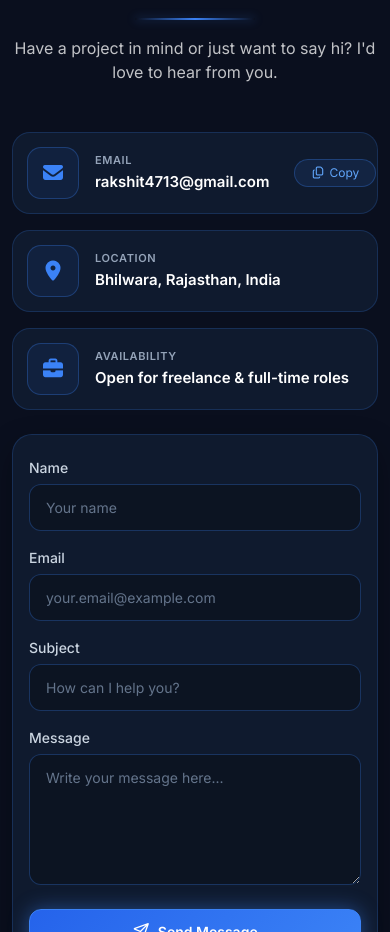
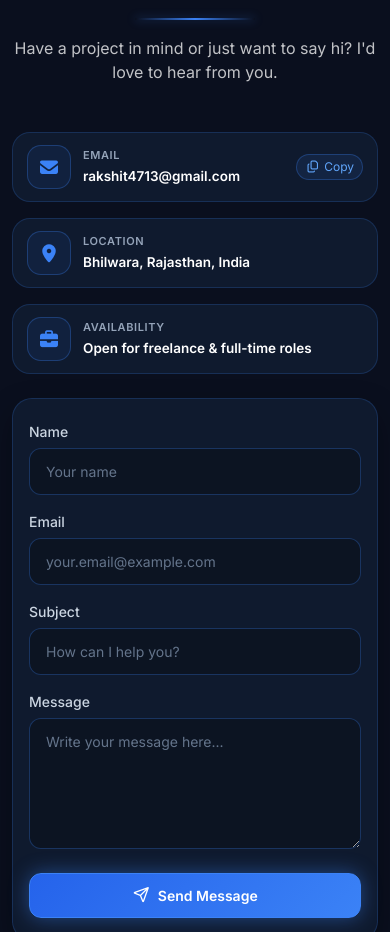
Before and after one commit to Rakshit-maheshwari-rm/Portfolio, a React (Vite) app: page / in a window 390 px wide. Shown: the part 8984-9916 px from the top of the page. Built offline with nearby package versions, Linux system fonts and the light colour scheme.

Commit message:
fix: copy email button display issue

```diff
--- a/src/pages/Contact.jsx
+++ b/src/pages/Contact.jsx
@@ -59,13 +59,13 @@ function Contact() {
                             <div className="contact-icon-box">
                                 <i className="fa-solid fa-envelope"></i>
                             </div>
-                            <div className="me-2">
+                            <div className="contact-card-info flex-grow-1 min-w-0">
                                 <span className="contact-card-label">Email</span>
-                                <a href="mailto:rakshit4713@gmail.com" className="contact-card-value text-decoration-none d-block">
+                                <a href="mailto:rakshit4713@gmail.com" className="contact-card-value text-decoration-none d-block text-truncate">
                                     rakshit4713@gmail.com
                                 </a>
                             </div>
-                            <button type="button" onClick={handleCopyEmail} className="btn btn-copy ms-auto d-flex align-items-center gap-1 rounded-pill px-3 py-1">
+                            <button type="button" onClick={handleCopyEmail} className="btn btn-copy flex-shrink-0 d-flex align-items-center gap-1 rounded-pill px-2 px-sm-3 py-1">
                                 {copied ? (
                                     <>
                                         <i className="fa-solid fa-check text-success"></i>
--- a/src/style.css
+++ b/src/style.css
@@ -786,7 +786,23 @@ body {
    }
 
    .contact-card {
-      padding: 14px 14px;
+      padding: 12px 14px;
+      gap: 12px;
+   }
+
+   .contact-icon-box {
+      width: 44px;
+      height: 44px;
+      font-size: 18px;
+   }
+
+   .contact-card-value {
+      font-size: 13.5px;
+   }
+
+   .btn-copy {
+      font-size: 11px;
+      padding: 3px 8px !important;
    }
 
    .contact-form-card {
```
